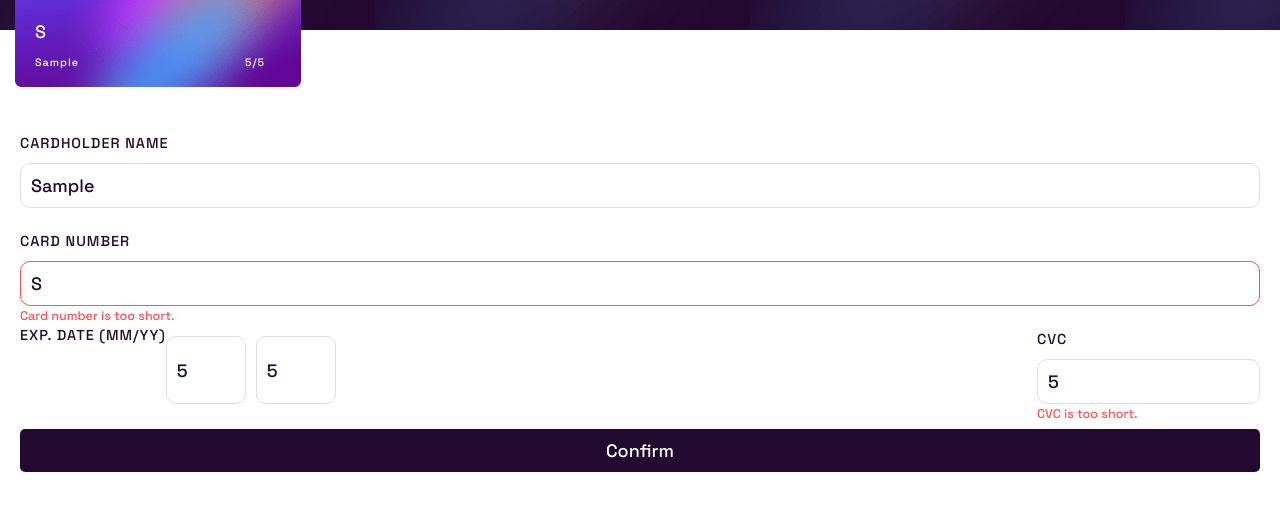
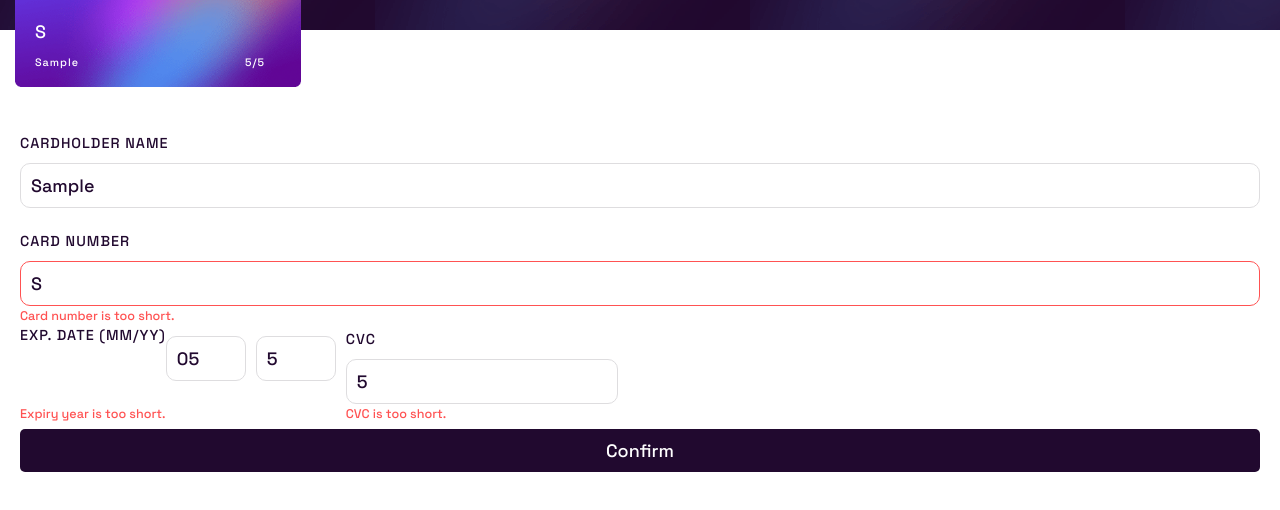
Before and after one commit to SlothSan/frontend-mentor-card-details-form, a plain HTML site: page index.html in a window 1280 px wide. Both pictures are taken after typing "Sample", "Sample", "5", "5", "5" into the empty fields and a click on the button "Confirm". Shown: the part 210-720 px from the top of the page. Drawn offline with nearby package versions, Linux system fonts and the light colour scheme; files that its build step writes are made by us from their sources.

Commit message:
completed front-end sanitization

```diff
--- a/index.html
+++ b/index.html
@@ -46,6 +46,7 @@
                 <p id="number-error" class="error-message"></p>
             </div>
             <div class="card-form-flex-container">
+                <div class="label-container">
                     <label class="card-form-label expiry-label">
                         EXP. DATE (MM/YY)
                         <input id="card-form-card-expiry-month" class="card-form-card-expiry-month" type="number"
@@ -53,6 +54,8 @@
                         <input id="card-form-card-expiry-year" class="card-form-card-expiry-year" type="number"
                                maxlength="2" placeholder="YY"/>
                     </label>
+                    <p id="expiry-error" class="error-message"></p>
+                </div>
                 <div class="label-container">
                     <label class="card-form-label">
                         CVC
--- a/script.js
+++ b/script.js
@@ -11,11 +11,12 @@ const cardNameInput = document.getElementById('card-form-card-name');
 const submitButton = document.getElementById('card-form-submit');
 const nameError = document.getElementById('name-error');
 const numberError = document.getElementById('number-error');
+const expiryError = document.getElementById('expiry-error')
 const cvcError = document.getElementById('cvc-error');
+let currentYear2Digits = new Date().getFullYear().toString().substring(2, 4);
 
 const sanitizeInputLength = (input, output, length) => {
     if (input >= length) {
-        console.log("Triggered")
         output.value = output.value.slice(0, length);
     }
 }
@@ -34,13 +35,17 @@ const inputHandlerCardNumber = (event) => {
 }
 
 const inputHandlerExpiryMonth = (event) => {
+    //TODO add a zero automatically if month < 10
     sanitizeInputLength(event.target.value, monthExpiryInput, 2);
     expiryMonthOnCardFront.innerHTML = event.target.value;
 }
 
 const inputHandlerExpiryYear = (event) => {
+    if (event.target.value < parseInt(currentYear2Digits) && event.target.value.toString().length === 2) {
+        event.target.value = parseInt('');
+    }
     sanitizeInputLength(event.target.value, yearExpiryInput, 2);
-    expiryYearOnCardFront.innerHTML = event.target.value;
+    expiryYearOnCardFront.innerHTML = event.target.value.toString();
 }
 
 const inputHandlerCVC = (event) => {
@@ -50,7 +55,7 @@ const inputHandlerCVC = (event) => {
 
 const checkInputEmpty = (input, error) => {
     if (input.value === '') {
-        error.innerHTML = "Can't be empty.";
+        error.innerHTML = "Can't be blank.";
         input.classList.add('input-error');
         return true;
     } else {
@@ -79,16 +84,33 @@ const checkInputLength = (input, inputType, error, length) => {
     }
 }
 
+const formatMonth = (input) => {
+    if (input.value > 0 && input.value < 10) {
+        if (input.value.length !== 2) {
+            return input.value = "0" + input.value
+        }
+    } else {
+        return input.value;
+    }
+}
+
 const sanitizeAndSubmit = (event) => {
     event.preventDefault();
     let errorArray = [];
     let characterCheck = /[a-zA-Z]/;
     let numberCheck = /\d/;
+    formatMonth(monthExpiryInput);
     errorArray.push(checkInputEmpty(cardNameInput, nameError));
     errorArray.push(checkInputType(cardNameInput, nameError, numberCheck, "number"));
     errorArray.push(checkInputEmpty(cardNumberInput, numberError));
     errorArray.push(checkInputType(cardNumberInput, numberError, characterCheck, 'characters'));
     errorArray.push(checkInputLength(cardNumberInput, "Card number", numberError, 16));
+    errorArray.push(checkInputEmpty(monthExpiryInput, expiryError));
+    errorArray.push(checkInputType(monthExpiryInput, expiryError, characterCheck, "characters"));
+    errorArray.push(checkInputLength(monthExpiryInput, 'Expiry month', expiryError, 2));
+    errorArray.push(checkInputEmpty(yearExpiryInput, expiryError));
+    errorArray.push(checkInputType(yearExpiryInput, expiryError, characterCheck, "characters"));
+    errorArray.push(checkInputLength(yearExpiryInput, 'Expiry year', expiryError, 2));
     errorArray.push(checkInputEmpty(cvcInput, cvcError));
     errorArray.push(checkInputType(cvcInput, cvcError, characterCheck, 'characters'));
     errorArray.push(checkInputLength(cvcInput, 'CVC', cvcError, 3));
@@ -97,9 +119,12 @@ const sanitizeAndSubmit = (event) => {
     } else {
         nameError.innerHTML = "";
         numberError.innerHTML = "";
+        expiryError.innerHTML = "";
         cvcError.innerHTML = "";
         cardNameInput.classList.remove('input-error');
         cardNumberInput.classList.remove('input-error');
+        monthExpiryInput.classList.remove('input-error');
+        yearExpiryInput.classList.remove('input-error');
         cvcInput.classList.remove('input-error');
     }
 }
```
Lines whose indentation alone changed are shown as unchanged.
